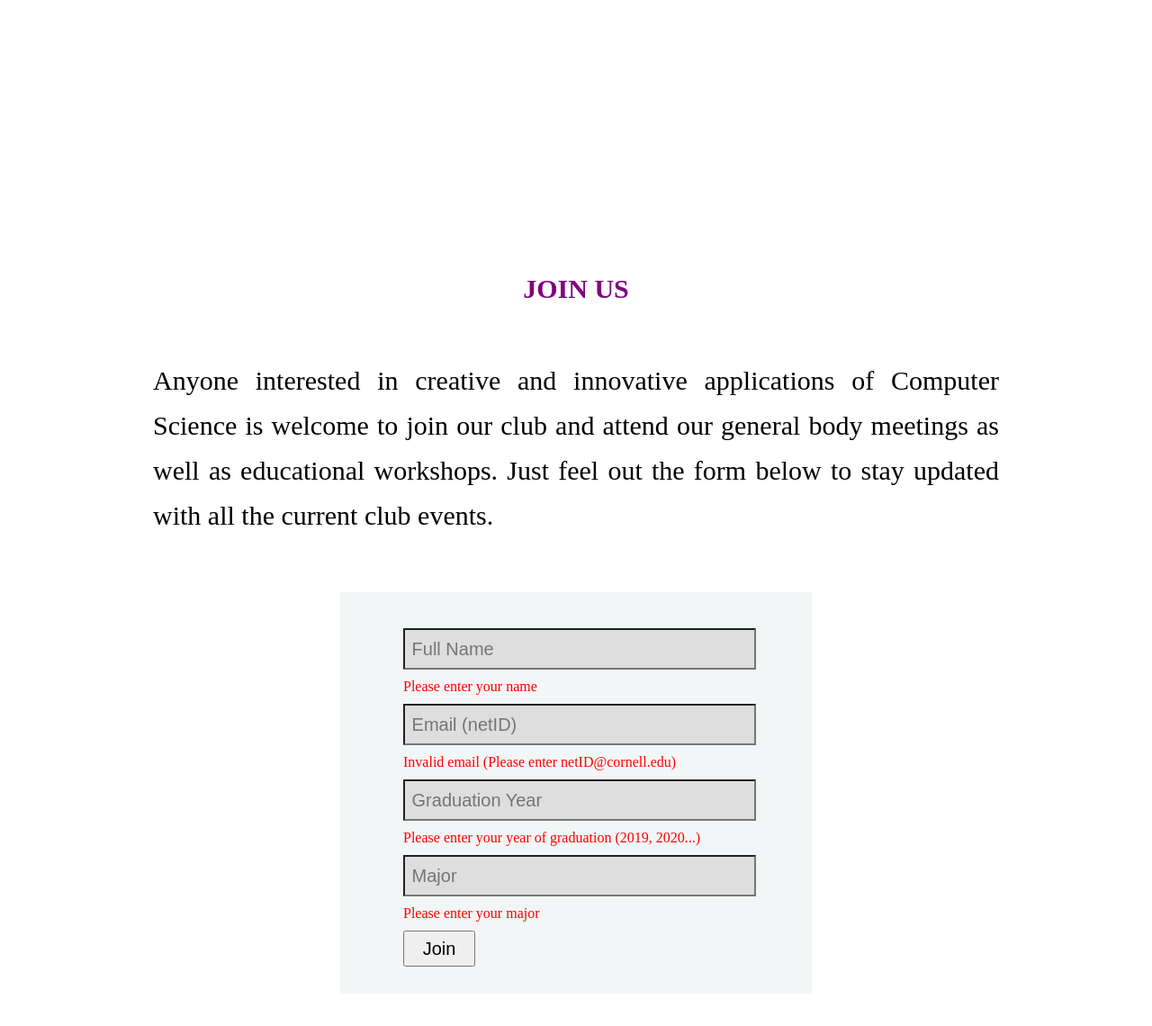
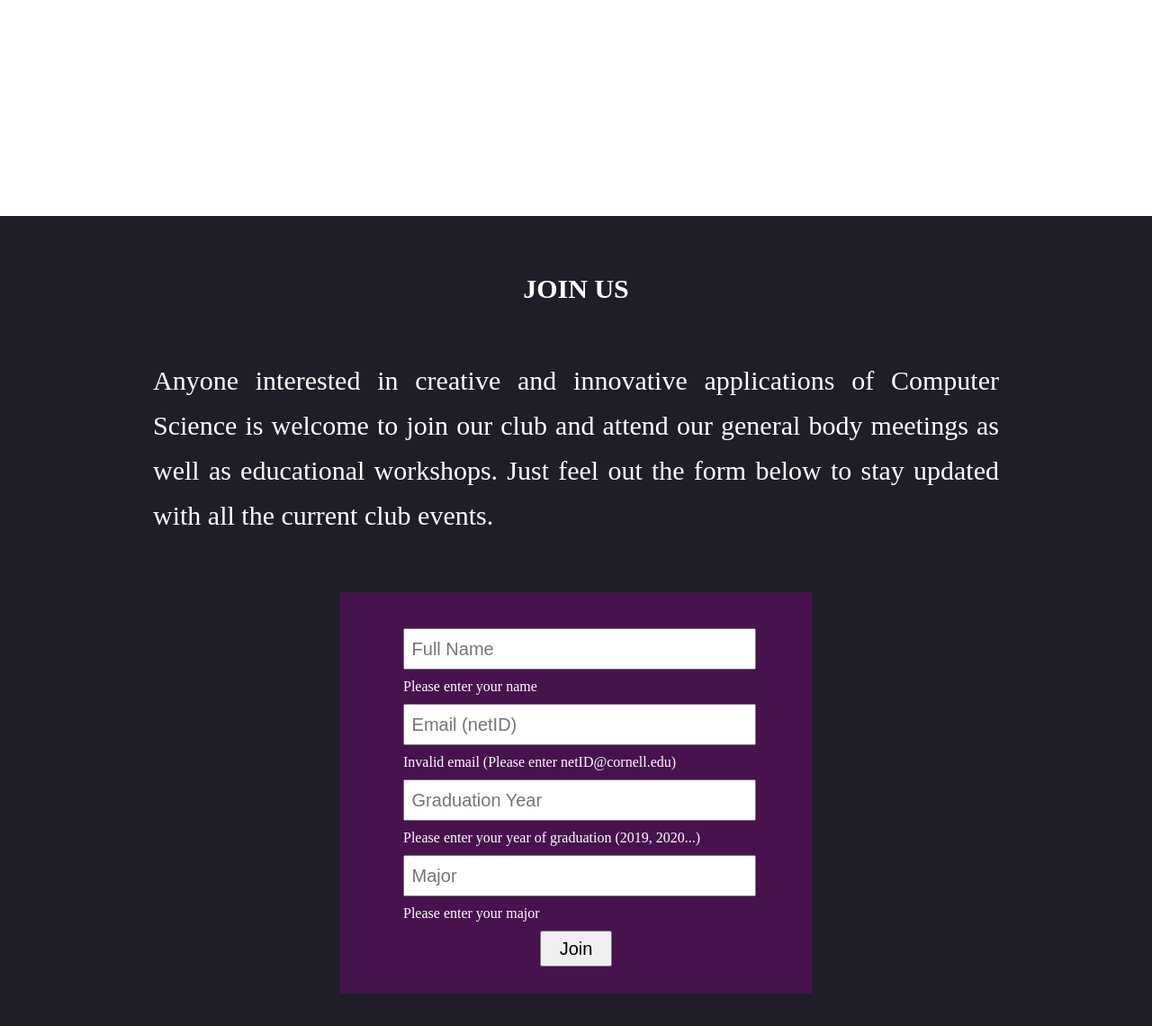
Before and after one commit to valeriyarusina/CreativeComputingWebsite, a PHP site: page /?submit=1 in a window 1280 px wide. Shown: the part 3598-4738 px from the top of the page at 90% size. Run offline with PHP 8.4, Linux system fonts and the light colour scheme; data that the repository does not hold is empty; some libraries are stand-ins or nearby versions.

Commit message:
styling changes but i don't really like (might change back later)

```diff
--- a/index.php
+++ b/index.php
@@ -222,7 +222,7 @@ else {
       </div>
 
 
-     <div>
+    <div class="button">
       <button id="submit" type="submit" name="submit">Join</button>
     </div>
 
--- a/styles/index.css
+++ b/styles/index.css
@@ -159,37 +159,47 @@ nav a:hover{
 
 
 /*FIVE*/
-#five{
-  background-color: white;
+#five {
+  background-color: rgb(30,30,41);
   height:900px;
 }
 
+#five h2{
+  color: white;
+}
+
 #join{
-  color: black;
+  color: white;
   font-size: 30px;
   line-height: 50px;
   text-align: justify;
   padding: 30px 170px;
 }
+
 #sign_up{
     width: 30%;
     padding: 30px 70px;
     margin-left: auto;
     margin-right: auto;
     overflow-x: hidden;
-    background-color: rgb(243,246,247);
+    background-color: rgba(128, 0, 128, 0.41);
 }
+
 form{
   color:black;
   margin-left: auto;
   margin-right: auto;
 }
+
 input{
   font-size: 20px;
   width: 100%;
   height: 40px;
   margin: 10px 0px;
-  background-color: rgb(222,222,222);
+}
+
+input:focus {
+    border: 3px solid #555;
 }
 
 #submit{
@@ -202,9 +212,13 @@ input{
 }
 
 .errorContainer{
-  color:red;
+  color: white;
 }
 
 .hiddenError{
   display: none;
 }
+
+.button{
+  text-align: center;
+}
```
